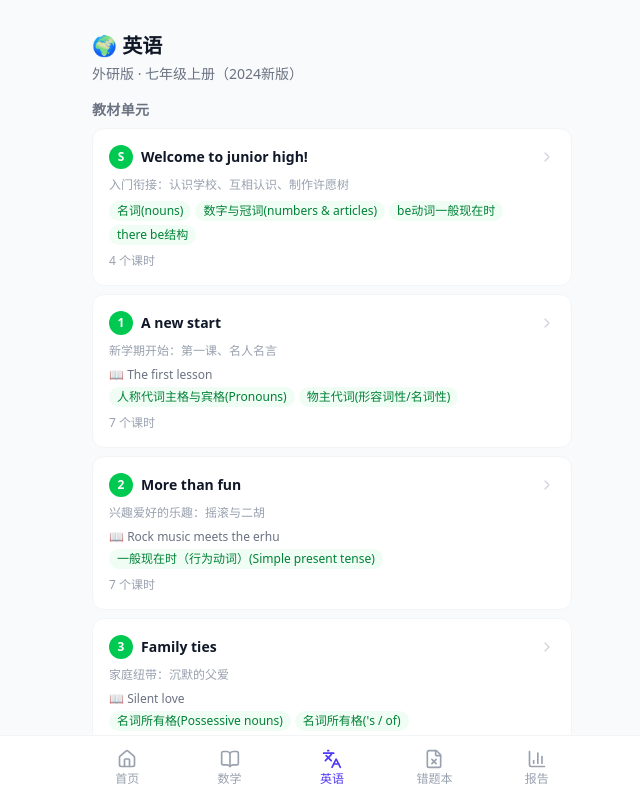
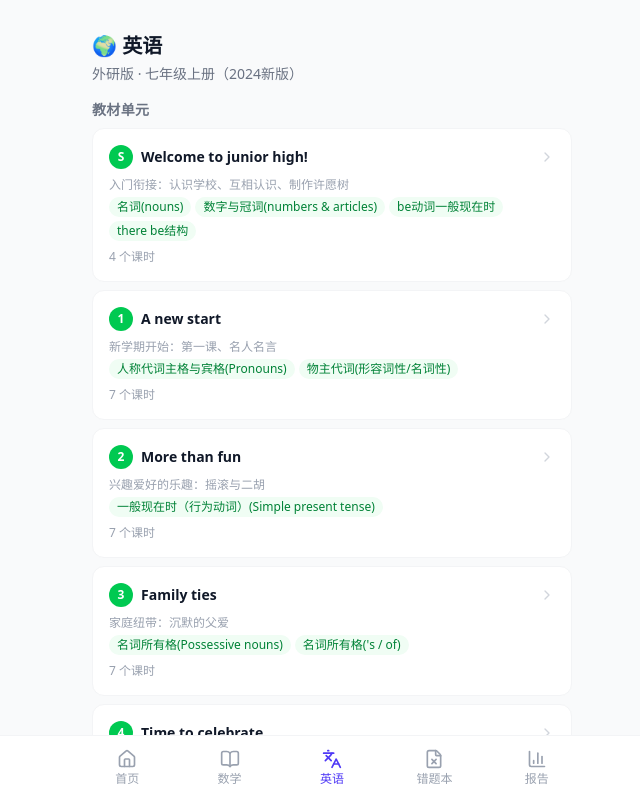
Before and after one commit to chengyizhang2026/zhujiao1, a Next.js app: page /english in a window 1280 px wide. Shown: the top 798 px of the page, without its empty margins (308-948 px from the left). Built offline with nearby package versions, Linux system fonts and the light colour scheme.

Commit message:
英语单元可展开显示课时列表

```diff
--- a/app/(dashboard)/english/page.tsx
+++ b/app/(dashboard)/english/page.tsx
@@ -1,7 +1,8 @@
 "use client"
 
+import { useState } from "react"
 import { ENGLISH_MODULES } from "@/lib/constants"
-import { Languages, ChevronRight, Sparkles, BookOpen, Pencil, Headphones, FileText } from "lucide-react"
+import { ChevronRight, Sparkles, BookOpen, Pencil, Headphones, FileText, ChevronDown, Play } from "lucide-react"
 import Link from "next/link"
 
 const ENGLISH_SUB_MODULES = [
@@ -13,24 +14,29 @@ const ENGLISH_SUB_MODULES = [
 ]
 
 export default function EnglishPage() {
+  const [expanded, setExpanded] = useState<string | null>(null)
+
   return (
-    <div className="p-4 space-y-4">
+    <div className="p-4 space-y-4 pb-20">
       <div className="pt-4">
         <h1 className="text-xl font-bold text-gray-900">🌍 英语</h1>
         <p className="text-sm text-gray-500 mt-1">外研版 · 七年级上册（2024新版）</p>
       </div>
 
-      {/* 教材单元 — 可点击进入学习 */}
+      {/* 教材单元 */}
       <div>
         <h2 className="text-sm font-semibold text-gray-500 uppercase tracking-wide mb-2">
           教材单元
         </h2>
         <div className="space-y-2">
-          {ENGLISH_MODULES.map((mod) => (
-            <Link
-              key={mod.id}
-              href={`/english/grammar?module=${mod.id}&topic=${encodeURIComponent(mod.topic)}&grammar=${encodeURIComponent(mod.grammar[0])}`}
-              className="block p-4 bg-white rounded-xl border border-gray-100 hover:border-green-200 hover:shadow-sm transition-all"
+          {ENGLISH_MODULES.map((mod) => {
+            const isOpen = expanded === mod.id
+            return (
+              <div key={mod.id} className="bg-white rounded-xl border border-gray-100 overflow-hidden">
+                {/* 单元标题栏 — 点击展开 */}
+                <button
+                  onClick={() => setExpanded(isOpen ? null : mod.id)}
+                  className="w-full p-4 text-left hover:bg-gray-50 transition-colors"
                 >
                   <div className="flex items-center justify-between mb-2">
                     <div className="flex items-center gap-2">
@@ -39,20 +45,41 @@ export default function EnglishPage() {
                       </span>
                       <h3 className="text-sm font-semibold text-gray-900">{mod.title}</h3>
                     </div>
-                <ChevronRight className="w-4 h-4 text-gray-300" />
+                    <span className="text-gray-300">{isOpen ? <ChevronDown className="w-4 h-4" /> : <ChevronRight className="w-4 h-4" />}</span>
                   </div>
-              <p className="text-xs text-gray-400 mb-2">{mod.topic}</p>
-              {mod.reading && <p className="text-xs text-gray-500 mb-1">📖 {mod.reading}</p>}
-              <div className="flex flex-wrap gap-1 mb-2">
+                  <p className="text-xs text-gray-400 mb-1">{mod.topic}</p>
+                  <div className="flex flex-wrap gap-1">
                     {mod.grammar.map((g) => (
                       <span key={g} className="px-2 py-0.5 bg-green-50 text-green-700 text-xs rounded-full">{g}</span>
                     ))}
                   </div>
                   {mod.lessons && (
-                <p className="text-xs text-gray-400">{mod.lessons.length} 个课时</p>
+                    <p className="text-xs text-gray-400 mt-2">{mod.lessons.length} 个课时</p>
                   )}
+                </button>
+
+                {/* 展开后显示课时列表 */}
+                {isOpen && mod.lessons && (
+                  <div className="border-t border-gray-100 px-4 py-3 space-y-2 bg-gray-50">
+                    <p className="text-xs font-semibold text-gray-500 uppercase mb-2">课时安排</p>
+                    {mod.lessons.map((lesson, i) => (
+                      <div key={i} className="flex items-center gap-2 text-sm">
+                        <span className="text-xs text-gray-400 w-5">{i + 1}.</span>
+                        <span className="text-gray-700">{lesson}</span>
+                      </div>
+                    ))}
+                    <Link
+                      href={`/english/grammar?module=${mod.id}&topic=${encodeURIComponent(mod.topic)}&grammar=${encodeURIComponent(mod.grammar[0])}`}
+                      className="mt-3 flex items-center justify-center gap-1 w-full py-2.5 bg-green-600 text-white rounded-lg text-sm font-medium hover:bg-green-700 transition-colors"
+                    >
+                      <Play className="w-3.5 h-3.5" />
+                      学习本单元语法
                     </Link>
-          ))}
+                  </div>
+                )}
+              </div>
+            )
+          })}
         </div>
       </div>
 
```
Lines whose indentation alone changed are shown as unchanged.
